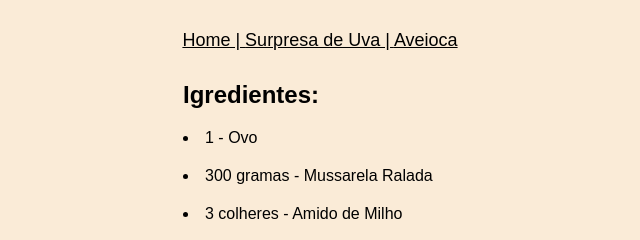
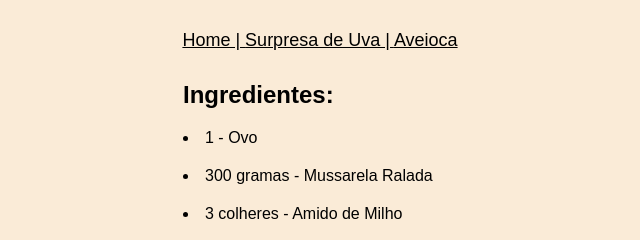
Before and after one commit to LucasEspind/m2semana1, a plain HTML site: page main/bolinhaQueijo.html in a window 1280 px wide. Shown: the top 240 px of the page, 320-960 px from the left. Drawn offline with Linux system fonts and the light colour scheme.

Commit message:
Alteracoes de erro de pt

```diff
--- a/main/bolinhaQueijo.html
+++ b/main/bolinhaQueijo.html
@@ -10,7 +10,7 @@
 <body>
     <header><a href="index.html">Home | </a> <a href="surpresaUva.html">Surpresa de Uva | </a> <a href="aveioca.html">Aveioca</a></header>
     <div>
-    <h2>Igredientes:</h2>
+    <h2>Ingredientes:</h2>
     <ul>
         <li>1 - Ovo</li>
         <li>300 gramas - Mussarela Ralada</li>
```
Also changed, not shown: main/surpresaUva.html (+1 -1 lines).
